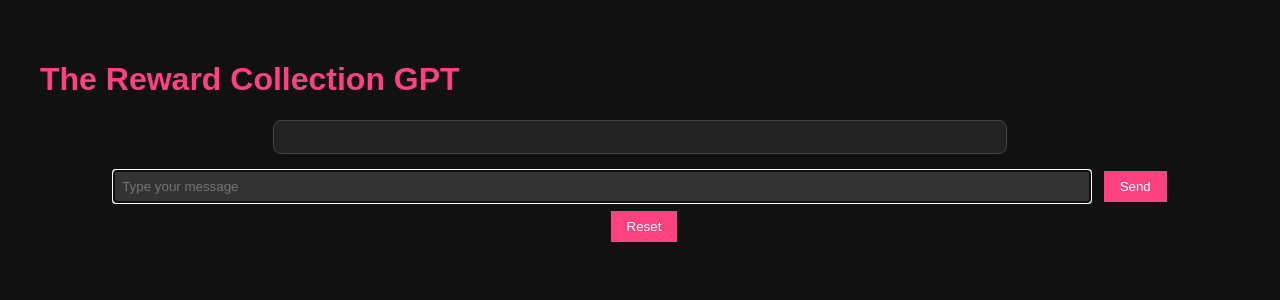
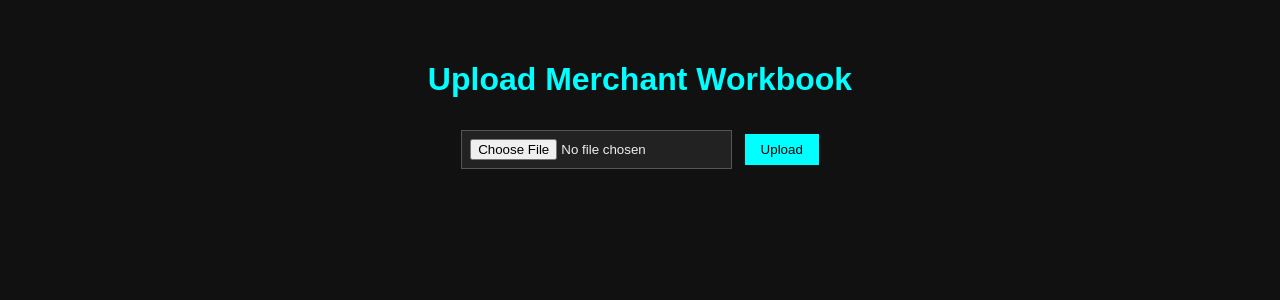
Before and after one commit to TomSumner28/merchant-data, a Flask app: page / in a window 1280 px wide. Shown: the top 300 px of the page. Run offline with Flask 3, Linux system fonts and the light colour scheme.

Commit message:
Add Excel dashboard with AI query

```diff
--- a/app/main.py
+++ b/app/main.py
@@ -1,27 +1,49 @@
-from flask import Flask, request, render_template, session, redirect, url_for
+from __future__ import annotations
+
+import json
 import os
-import json
+import tempfile
+from typing import Any, Dict, List
 from urllib.request import Request, urlopen
 
+from flask import (
+    Flask,
+    flash,
+    redirect,
+    render_template,
+    request,
+    session,
+    url_for,
+)
+
+from .simple_xlsx import read_workbook
+
 app = Flask(__name__)
-app.secret_key = os.getenv('FLASK_SECRET_KEY', 'change_me')
+app.secret_key = os.getenv("FLASK_SECRET_KEY", "change_me")
 
 
 def _generate_csrf_token() -> str:
-    token = session.get('_csrf_token')
+    token = session.get("_csrf_token")
     if not token:
         token = os.urandom(16).hex()
-        session['_csrf_token'] = token
+        session["_csrf_token"] = token
     return token
 
-app.jinja_env.globals['csrf_token'] = _generate_csrf_token
+
+app.jinja_env.globals["csrf_token"] = _generate_csrf_token
 
 
-def _chat_with_gpt(messages):
-    api_key = os.getenv('OPENAI_API_KEY')
+# ---------------------------------------------------------------------------
+# Helpers
+# ---------------------------------------------------------------------------
+
+def _chat_with_gpt(messages: List[Dict[str, str]]) -> str:
+    api_key = os.getenv("OPENAI_API_KEY")
     if not api_key:
         return "OpenAI API key not configured."
-    payload = json.dumps({"model": "gpt-3.5-turbo", "messages": messages}).encode("utf-8")
+    payload = json.dumps({"model": "gpt-3.5-turbo", "messages": messages}).encode(
+        "utf-8"
+    )
     req = Request(
         "https://api.openai.com/v1/chat/completions",
         data=payload,
@@ -33,31 +55,157 @@ def _chat_with_gpt(messages):
     try:
         with urlopen(req) as resp:
             data = json.loads(resp.read())
-            return data.get("choices", [{}])[0].get("message", {}).get("content", "").strip()
-    except Exception as e:
+            return (
+                data.get("choices", [{}])[0]
+                .get("message", {})
+                .get("content", "")
+                .strip()
+            )
+    except Exception as e:  # pragma: no cover - network errors
         return f"Request failed: {e}"
 
 
-@app.route('/', methods=['GET', 'POST'])
-def index():
-    session.setdefault('messages', [])
-    if request.method == 'POST':
-        if session.pop('_csrf_token', None) != request.form.get('csrf_token'):
-            return redirect(url_for('index'))
-        user_msg = request.form.get('message', '').strip()
-        if user_msg:
-            session['messages'].append({'role': 'user', 'content': user_msg})
-            answer = _chat_with_gpt(session['messages'])
-            session['messages'].append({'role': 'assistant', 'content': answer})
-        return redirect(url_for('index'))
-    return render_template('index.html', messages=session['messages'])
+def _get_sheet(data: Dict[str, List[Dict[str, str]]], name: str) -> List[Dict[str, str]]:
+    for key, rows in data.items():
+        if key.strip().lower() == name.lower():
+            return rows
+    return []
 
 
-@app.route('/reset', methods=['POST'])
-def reset():
-    session.pop('messages', None)
-    return redirect(url_for('index'))
+def _to_float(text: str) -> float:
+    try:
+        return float(text)
+    except Exception:
+        return 0.0
 
 
-if __name__ == '__main__':
+def _compute_stats(data: Dict[str, List[Dict[str, str]]]) -> Dict[str, Any]:
+    merchants = _get_sheet(data, "merchant list")
+    stats: Dict[str, Any] = {
+        "total": len(merchants),
+        "deal_stage_counts": {},
+        "region_counts": {},
+        "sales_rep_counts": {},
+        "live_per_region": {},
+        "lost_per_region": {},
+        "sales_rep_live_counts": {},
+        "avg_cashback_per_region": {},
+    }
+
+    live_cashback = 0.0
+    live_count = 0
+    lost_count = 0
+
+    for row in merchants:
+        stage = row.get("deal_stage", "").strip()
+        region = row.get("region", "").strip()
+        rep = row.get("sales_rep", row.get("salesperson", "")).strip()
+        cashback = _to_float(row.get("cashback", row.get("cashback_amount", "0")))
+
+        if stage:
+            stats["deal_stage_counts"][stage] = stats["deal_stage_counts"].get(stage, 0) + 1
+        if region:
+            stats["region_counts"][region] = stats["region_counts"].get(region, 0) + 1
+        if rep:
+            stats["sales_rep_counts"][rep] = stats["sales_rep_counts"].get(rep, 0) + 1
+
+        if stage.lower() == "live":
+            live_cashback += cashback
+            live_count += 1
+            if region:
+                stats["live_per_region"][region] = stats["live_per_region"].get(region, 0) + 1
+            if rep:
+                stats["sales_rep_live_counts"][rep] = stats["sales_rep_live_counts"].get(rep, 0) + 1
+        if stage.lower() == "lost":
+            lost_count += 1
+            if region:
+                stats["lost_per_region"][region] = stats["lost_per_region"].get(region, 0) + 1
+
+    stats["lost_rate"] = (lost_count / stats["total"] * 100) if stats["total"] else 0.0
+    stats["avg_cashback_live"] = (live_cashback / live_count) if live_count else 0.0
+
+    for region in stats["region_counts"]:
+        total_cb = 0.0
+        live_reg = 0
+        for row in merchants:
+            if row.get("region", "").strip() != region:
+                continue
+            if row.get("deal_stage", "").strip().lower() == "live":
+                total_cb += _to_float(row.get("cashback", row.get("cashback_amount", "0")))
+                live_reg += 1
+        if live_reg:
+            stats["avg_cashback_per_region"][region] = total_cb / live_reg
+    return stats
+
+
+def _answer_question(question: str, stats: Dict[str, Any]) -> str:
+    q = question.lower()
+    # simple patterns for live counts by region or rep
+    for region in stats["region_counts"]:
+        if region.lower() in q and "live" in q and "how many" in q:
+            return str(stats["live_per_region"].get(region, 0))
+    for rep in stats["sales_rep_counts"]:
+        if rep.lower() in q and "live" in q and "how many" in q:
+            return str(stats["sales_rep_live_counts"].get(rep, 0))
+
+    messages = [
+        {
+            "role": "system",
+            "content": "You are a helpful assistant answering questions about merchant statistics.",
+        },
+        {"role": "user", "content": f"Data summary: {json.dumps(stats)}"},
+        {"role": "user", "content": question},
+    ]
+    return _chat_with_gpt(messages)
+
+
+# ---------------------------------------------------------------------------
+# Routes
+# ---------------------------------------------------------------------------
+
+@app.route("/")
+def index() -> str:
+    return render_template("index.html")
+
+
+@app.route("/upload", methods=["POST"])
+def upload() -> str:
+    file = request.files.get("file")
+    if not file or file.filename == "":
+        flash("No file selected")
+        return redirect(url_for("index"))
+
+    tmp = tempfile.NamedTemporaryFile(delete=False, suffix=".xlsx")
+    file.save(tmp.name)
+    data = read_workbook(tmp.name)
+    tmp.close()
+    os.unlink(tmp.name)
+    session["workbook"] = data
+    return redirect(url_for("dashboard"))
+
+
+@app.route("/dashboard")
+def dashboard() -> str:
+    data = session.get("workbook")
+    if not data:
+        flash("Please upload a workbook first.")
+        return redirect(url_for("index"))
+    stats = _compute_stats(data)
+    return render_template(
+        "dashboard.html", stats=stats, stats_json=json.dumps(stats)
+    )
+
+
+@app.route("/ask", methods=["POST"])
+def ask() -> Dict[str, str]:
+    data = session.get("workbook")
+    if not data:
+        return {"answer": "No data loaded."}
+    question = request.form.get("question", "")
+    stats = _compute_stats(data)
+    answer = _answer_question(question, stats)
+    return {"answer": answer}
+
+
+if __name__ == "__main__":
     app.run(debug=True)
--- a/app/templates/index.html
+++ b/app/templates/index.html
@@ -2,58 +2,50 @@
 <html lang="en">
 <head>
   <meta charset="utf-8">
-  <title>The Reward Collection GPT</title>
+  <title>Merchant Dashboard</title>
   <style>
     body {
       background: #111;
       color: #eee;
       font-family: Arial, sans-serif;
       padding: 2rem;
+      text-align: center;
     }
-    h1 { color: #ff4081; }
-    .chat-box {
-      border: 1px solid #444;
-      padding: 1rem;
-      max-width: 700px;
-      margin: auto;
+    h1 { color: #0ff; }
+    form { margin-top: 2rem; }
+    input[type=file] {
+      padding: .5rem;
       background: #222;
-      border-radius: 8px;
-    }
-    .message { margin: .5rem 0; }
-    .user { color: #8bc34a; }
-    .assistant { color: #03a9f4; }
-    form { margin-top: 1rem; text-align: center; }
-    input[type=text] {
-      width: 80%;
-      padding: .5rem;
-      background: #333;
       border: 1px solid #555;
       color: #eee;
     }
     button {
       padding: .5rem 1rem;
       margin-left: .5rem;
-      background: #ff4081;
-      color: #fff;
+      background: #0ff;
       border: none;
+      color: #000;
     }
   </style>
 </head>
 <body>
-<h1>The Reward Collection GPT</h1>
-<div class="chat-box">
-  {% for m in messages %}
-    <div class="message {{ m.role }}">{{ m.content }}</div>
-  {% endfor %}
-</div>
-<form action="/" method="post">
-  <input type="hidden" name="csrf_token" value="{{ csrf_token() }}">
-  <input type="text" name="message" placeholder="Type your message" autofocus>
-  <button type="submit">Send</button>
-</form>
-<form action="/reset" method="post" style="text-align:center; margin-top:.5rem;">
-  <input type="hidden" name="csrf_token" value="{{ csrf_token() }}">
-  <button type="submit">Reset</button>
-</form>
+  <h1>Upload Merchant Workbook</h1>
+  {% with messages = get_flashed_messages() %}
+    {% if messages %}
+      <ul>
+      {% for message in messages %}
+        <li>{{ message }}</li>
+      {% endfor %}
+      </ul>
+    {% endif %}
+  {% endwith %}
+  <form action="{{ url_for('upload') }}" method="post" enctype="multipart/form-data">
+    <input type="hidden" name="csrf_token" value="{{ csrf_token() }}">
+    <input type="file" name="file" accept=".xlsx">
+    <button type="submit">Upload</button>
+  </form>
+  {% if session.get('workbook') %}
+    <p><a href="{{ url_for('dashboard') }}">View dashboard</a></p>
+  {% endif %}
 </body>
 </html>
```
Also changed, not shown: README.md.
